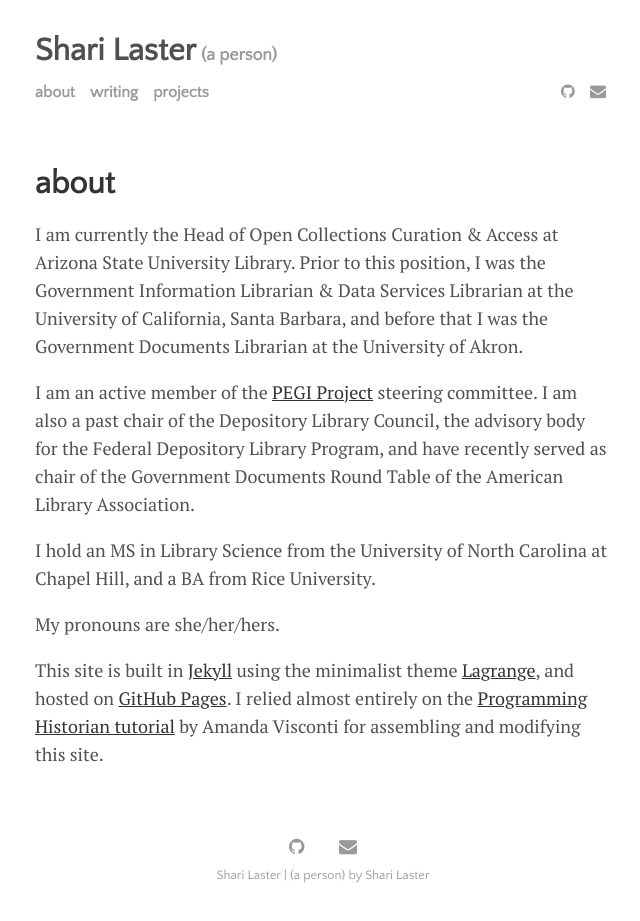
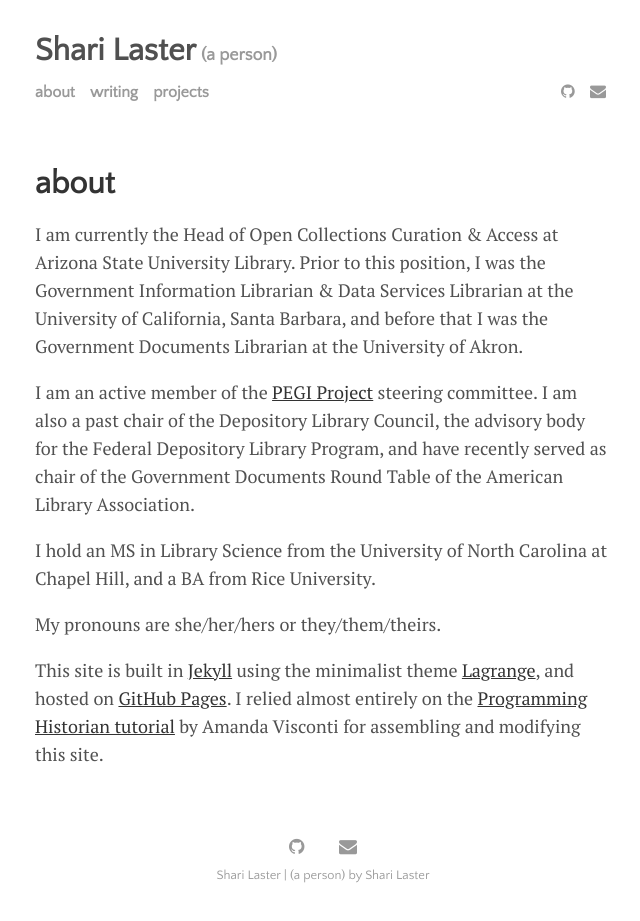
Before and after one commit to sharilaster/sharilaster, a Jekyll site: the page built from menu/about.md, in a window 1280 px wide. Shown: the whole page, without its empty margins (317-957 px from the left). Built offline with Jekyll 4.4.1, drawn with Linux system fonts in a browser that asks for light colours; nearby versions of some CDN libraries.

Commit message:
Update about.md

```diff
--- a/menu/about.md
+++ b/menu/about.md
@@ -8,6 +8,6 @@ I am an active member of the [PEGI Project](https://www.pegiproject.org/) steeri
 
 I hold an MS in Library Science from the University of North Carolina at Chapel Hill, and a BA from Rice University.
 
-My pronouns are she/her/hers.
+My pronouns are she/her/hers or they/them/theirs.
 
 This site is built in [Jekyll](https://jekyllrb.com/) using the minimalist theme [Lagrange](https://lenpaul.github.io/Lagrange/ "Lagrange, a minimalist Jekyll theme"), and hosted on [GitHub Pages](https://pages.github.com/). I relied almost entirely on the [Programming Historian tutorial](http://programminghistorian.org/lessons/building-static-sites-with-jekyll-github-pages "Building a static website with Jekyll and GitHub Pages") by Amanda Visconti for assembling and modifying this site.
```
